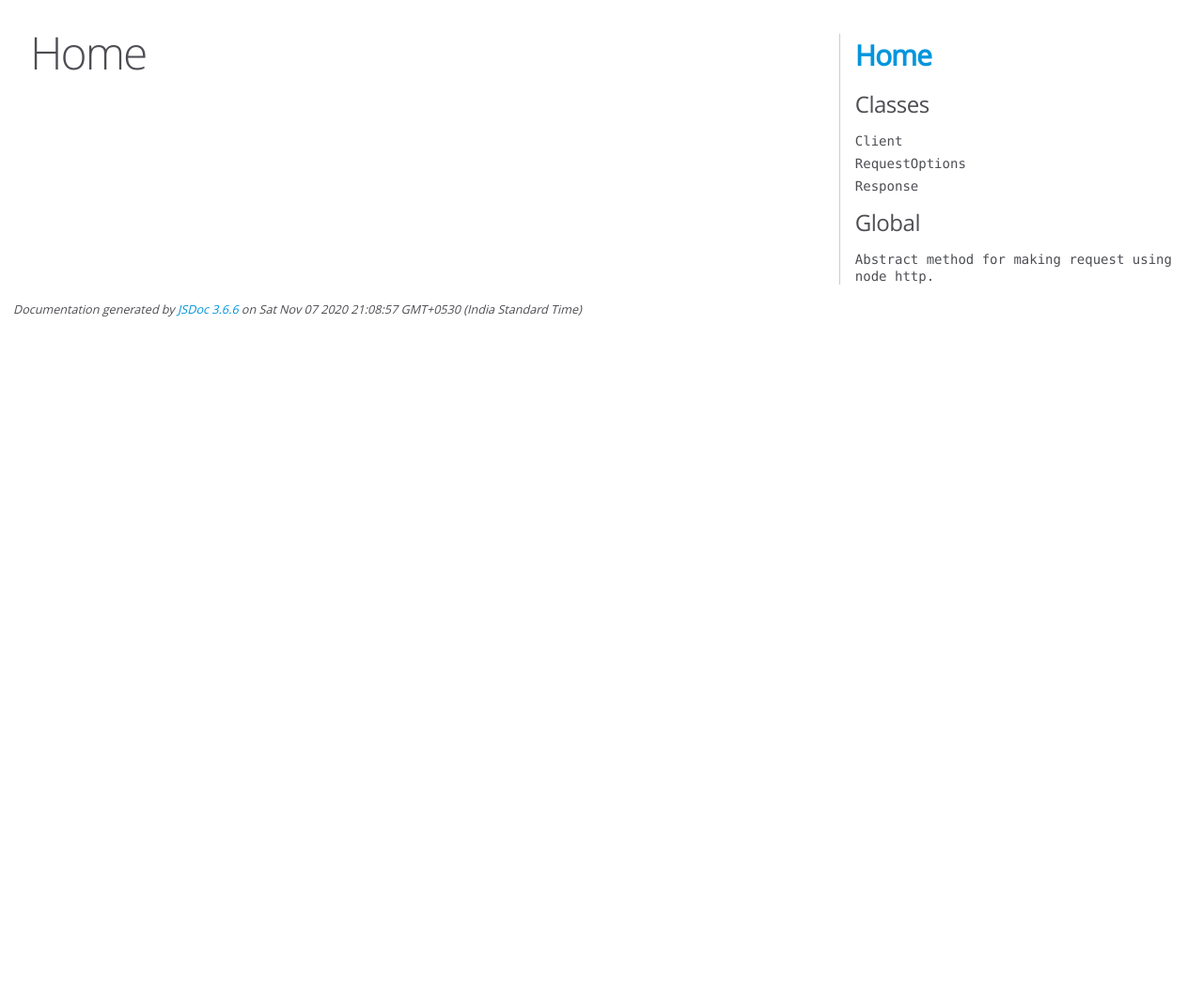
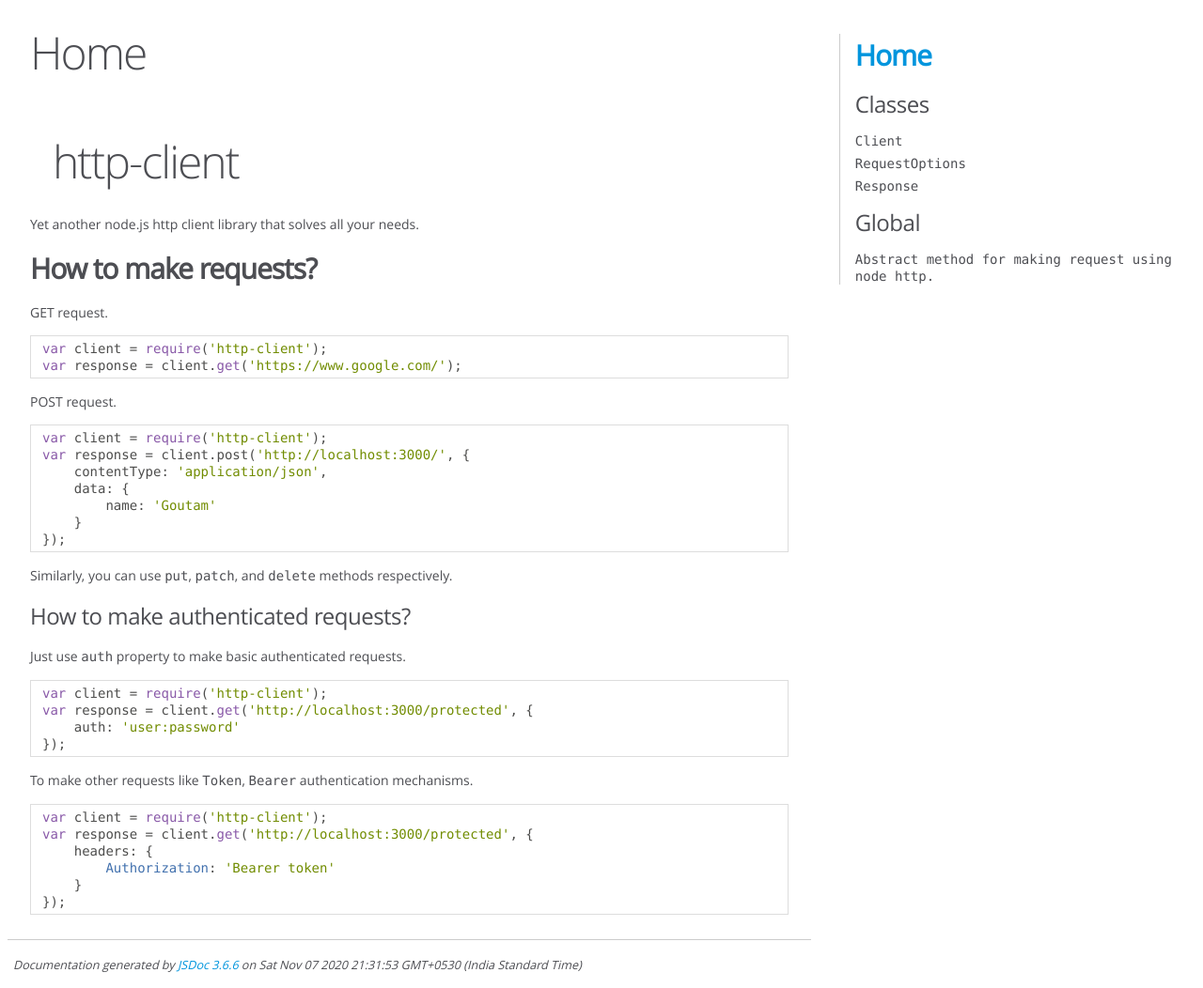
Before and after one commit to Goutam192002/http-client, a website: page docs/index.html in a window 1280 px wide. Shown: the whole page at 94% size. Before the commit the page ends 800 px from the top, so only its background shows below. Drawn offline with Linux system fonts and the light colour scheme.

Commit message:
fix: updated docs.

```diff
--- a/docs/index.html
+++ b/docs/index.html
@@ -42,6 +42,41 @@
 
 
 
+    <section>
+        <article><h1>http-client</h1>
+<p>Yet another node.js http client library that solves all your needs.</p>
+<h2>How to make requests?</h2>
+<p>GET request.</p>
+<pre class="prettyprint source lang-javascript"><code>var client = require('http-client');
+var response = client.get('https://www.google.com/');
+</code></pre>
+<p>POST request.</p>
+<pre class="prettyprint source lang-javascript"><code>var client = require('http-client');
+var response = client.post('http://localhost:3000/', {
+    contentType: 'application/json',
+    data: {
+        name: 'Goutam'
+    }
+});
+</code></pre>
+<p>Similarly, you can use <code>put</code>, <code>patch</code>, and <code>delete</code> methods respectively.</p>
+<h3>How to make authenticated requests?</h3>
+<p>Just use <code>auth</code> property to make basic authenticated requests.</p>
+<pre class="prettyprint source lang-javascript"><code>var client = require('http-client');
+var response = client.get('http://localhost:3000/protected', {
+    auth: 'user:password'
+});
+</code></pre>
+<p>To make other requests like <code>Token</code>, <code>Bearer</code> authentication mechanisms.</p>
+<pre class="prettyprint source lang-javascript"><code>var client = require('http-client');
+var response = client.get('http://localhost:3000/protected', {
+    headers: {
+        Authorization: 'Bearer token'
+    }
+});
+</code></pre></article>
+    </section>
+
 
 
 
@@ -56,7 +91,7 @@
 <br class="clear">
 
 <footer>
-    Documentation generated by <a href="https://github.com/jsdoc/jsdoc">JSDoc 3.6.6</a> on Sat Nov 07 2020 21:08:57 GMT+0530 (India Standard Time)
+    Documentation generated by <a href="https://github.com/jsdoc/jsdoc">JSDoc 3.6.6</a> on Sat Nov 07 2020 21:31:53 GMT+0530 (India Standard Time)
 </footer>
 
 <script> prettyPrint(); </script>
```
Also changed, not shown: docs/Client.html (+1 -1 lines), docs/RequestOptions.html (+1 -1 lines), docs/Response.html (+1 -1 lines), docs/client.js.html (+1 -1 lines), docs/global.html (+1 -1 lines), docs/method.js.html (+1 -1 lines), docs/methods.js.html (+1 -1 lines), docs/requestOptions.js.html (+1 -1 lines), docs/response.js.html (+1 -1 lines), README.md.
